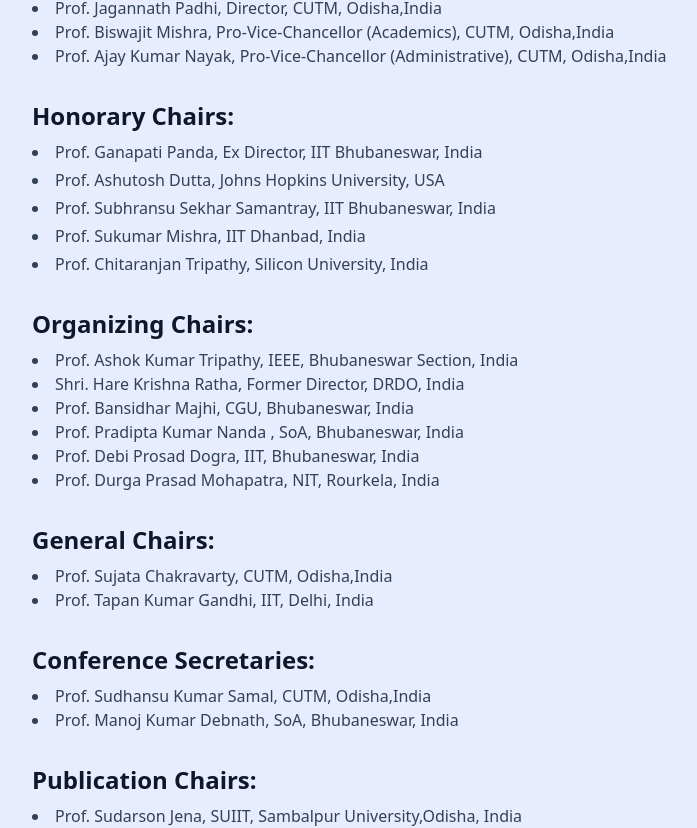
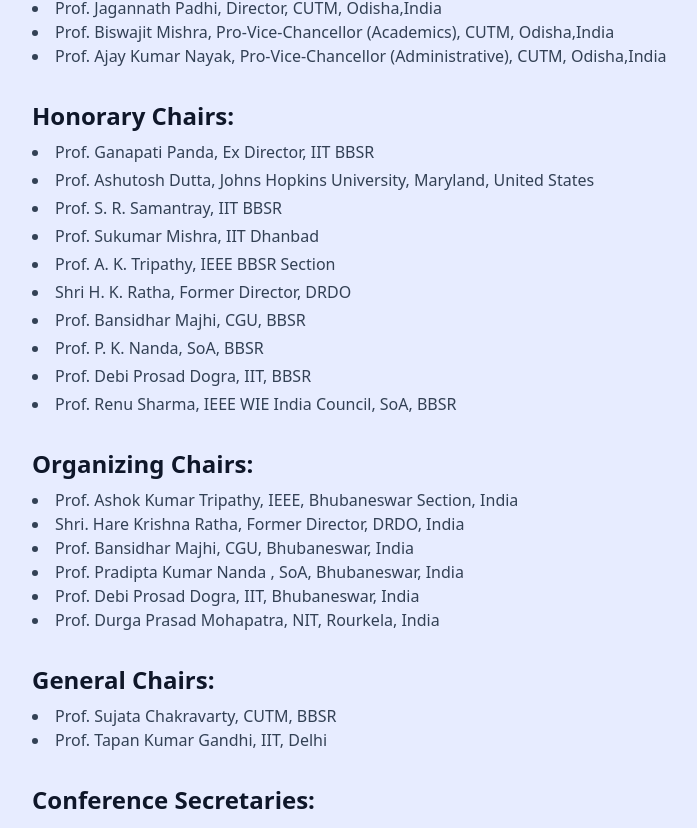
Before and after one commit to Shatabdi121/RAEIC, a React (Vite) app: page /#/patrons in a window 1280 px wide. Shown: the part 592-1420 px from the top of the page, without its empty margins (120-817 px from the left). Built offline with nearby package versions, Linux system fonts and the light colour scheme.

Commit message:
update list chairs

```diff
--- a/src/Patrons.jsx
+++ b/src/Patrons.jsx
@@ -43,9 +43,7 @@
             </h3>
             <ul className="list-disc list-inside">
               <li>Prof. Mukti Kanta Mishra, President, CUTM, Odisha,India</li>
-              <li>
-                Prof. D.N.Rao, Vice-President, CUTM, Odisha,India
-              </li>
+              <li>Prof. D.N.Rao, Vice-President, CUTM, Odisha,India</li>
             </ul>
           </div>
 
@@ -73,11 +71,19 @@
               Honorary Chairs:
             </h3>
             <ul className="list-disc list-inside space-y-1">
-              <li>Prof. Ganapati Panda, Ex Director, IIT Bhubaneswar, India</li>
-              <li>Prof. Ashutosh Dutta, Johns Hopkins University, USA</li>
-              <li>Prof. Subhransu Sekhar Samantray, IIT Bhubaneswar, India </li>
-              <li>Prof. Sukumar Mishra, IIT Dhanbad, India</li>
-               <li>Prof. Chitaranjan Tripathy, Silicon University, India</li>
+              <li>Prof. Ganapati Panda, Ex Director, IIT BBSR</li>
+              <li>
+                Prof. Ashutosh Dutta, Johns Hopkins University, Maryland, United
+                States
+              </li>
+              <li>Prof. S. R. Samantray, IIT BBSR</li>
+              <li>Prof. Sukumar Mishra, IIT Dhanbad</li>
+              <li>Prof. A. K. Tripathy, IEEE BBSR Section</li>
+              <li>Shri H. K. Ratha, Former Director, DRDO</li>
+              <li>Prof. Bansidhar Majhi, CGU, BBSR </li>
+              <li>Prof. P. K. Nanda, SoA, BBSR</li>
+              <li>Prof. Debi Prosad Dogra, IIT, BBSR</li>
+              <li>Prof. Renu Sharma, IEEE WIE India Council, SoA, BBSR</li>
             </ul>
           </div>
 
@@ -86,7 +92,9 @@
               Organizing Chairs:
             </h3>
             <ul className="list-disc list-inside">
-              <li>Prof. Ashok Kumar Tripathy, IEEE, Bhubaneswar Section, India</li>
+              <li>
+                Prof. Ashok Kumar Tripathy, IEEE, Bhubaneswar Section, India
+              </li>
               <li>Shri. Hare Krishna Ratha, Former Director, DRDO, India</li>
               <li>Prof. Bansidhar Majhi, CGU, Bhubaneswar, India</li>
               <li>Prof. Pradipta Kumar Nanda , SoA, Bhubaneswar, India</li>
@@ -100,8 +108,8 @@
               General Chairs:
             </h3>
             <ul className="list-disc list-inside">
-              <li>Prof. Sujata Chakravarty, CUTM, Odisha,India</li>
-              <li>Prof. Tapan Kumar Gandhi, IIT, Delhi, India</li>
+              <li>Prof. Sujata Chakravarty, CUTM, BBSR</li>
+              <li>Prof. Tapan Kumar Gandhi, IIT, Delhi</li>
             </ul>
           </div>
           <div className="mb-8">
@@ -109,8 +117,8 @@
               Conference Secretaries:
             </h3>
             <ul className="list-disc list-inside">
-              <li>Prof. Sudhansu Kumar Samal, CUTM, Odisha,India</li>
-              <li>Prof. Manoj Kumar Debnath, SoA, Bhubaneswar, India</li>
+              <li>Prof. S. K. Samal, CUTM, BBSR</li>
+              <li>Prof. M. K. Debnath, ITER, BBSR</li>
             </ul>
           </div>
 
@@ -119,13 +127,11 @@
               Publication Chairs:
             </h3>
             <ul className="list-disc list-inside">
-            <li>Prof. Sudarson Jena, SUIIT, Sambalpur University,Odisha, India</li>
               <li>
-                Prof. Ramesh Chandra Mohanty, CUTM, Odisha, India
+                Prof. Sudarson Jena, SUIIT, Sambalpur University,Odisha, India
               </li>
-              <li>
-                Prof. Ashish Ranjan Dash, CUTM, Odisha, India
-              </li>
+              <li>Prof. Ramesh Chandra Mohanty, CUTM, Odisha, India</li>
+              <li>Prof. Ashish Ranjan Dash, CUTM, Odisha, India</li>
               <li>Prof. Tanmay Ray Chodhury, (NIT, Rourkela), India</li>
               <li>Prof. Nimay Chandra Giri, CUTM, Odisha, India</li>
               <li>Prof. Rahul Ray, CUTM, Odisha, India</li>
@@ -139,9 +145,7 @@
             <ul className="list-disc list-inside">
               <li>Prof. Sangam Keshari Swain, CUTM, Odisha, India</li>
               <li>Prof. Debendra Kumar Sahoo, CUTM, Odisha, India</li>
-              <li>
-                Prof. Rajendra Kumar Khadanga, CUTM, Odisha, India
-              </li>
+              <li>Prof. Rajendra Kumar Khadanga, CUTM, Odisha, India</li>
               <li>Prof. Satyasis Mishra, CUTM, Odisha, India</li>
               <li>Prof. Chinmayee Dora, CUTM, Odisha, India</li>
               <li>Prof. Sunil Kumar Mohapatra, CUTM, Odisha, India</li>
@@ -178,7 +182,7 @@
               Technical Program Committee:
             </h3>
             <ul className="list-disc list-inside">
-            <li>Prof. B. K. Panigrahi, IIT, Delhi, India</li>
+              <li>Prof. B. K. Panigrahi, IIT, Delhi, India</li>
               <li>Prof. Dipayan Gulia, NfT Allahabad, India</li>
               <li>Prof. Abhishek Dey, (NIT, Rourkela), India</li>
               <li>Prof. Renu Sharma, (ITER, BBSR), India</li>
@@ -196,7 +200,8 @@
               <li>Prof. Trilocahn Penthia, NIT, Patna, India</li>
               <li>Prof. Sudarshan Swain, BITS Pilani, GOA Campus, India</li>
               <li>
-                Prof. Biranchi Narayan Ratha, Silicon University, Bhubaneswar, India
+                Prof. Biranchi Narayan Ratha, Silicon University, Bhubaneswar,
+                India
               </li>
               <li>Prof. Brojo Kishore Mishra, NIST, Odisha, India</li>
               <li>Prof. Mamata Wagh, CGU, India</li>
@@ -204,7 +209,10 @@
               <li>Prof. Sanjaya Kumar Panda, NIT, Warangal, India</li>
               <li>Prof. Sanjib Kumar Nayak, VSSUT, Burla, India</li>
               <li>Prof. Atul Vikas Lakra, VSSUT, Burla, India</li>
-              <li>Prof. Santosh Kumar Majhi, Guru Ghasidas Vishwavidyalaya Bilaspur,India</li>
+              <li>
+                Prof. Santosh Kumar Majhi, Guru Ghasidas Vishwavidyalaya
+                Bilaspur,India
+              </li>
             </ul>
           </div>
           <div className="mb-8">
@@ -244,9 +252,7 @@
               Student Activity and Awards chairs:
             </h3>
             <ul className="list-disc list-inside">
-              <li>
-                Prof. Rama Prasanna Dalai, CUTM, Odisha, India
-              </li>
+              <li>Prof. Rama Prasanna Dalai, CUTM, Odisha, India</li>
               <li>Prof. Satyananda Swain, CUTM, Odisha, India</li>
               <li>Prof. Biranchi Prasad Mishra, CUTM, Odisha, India</li>
             </ul>
```
